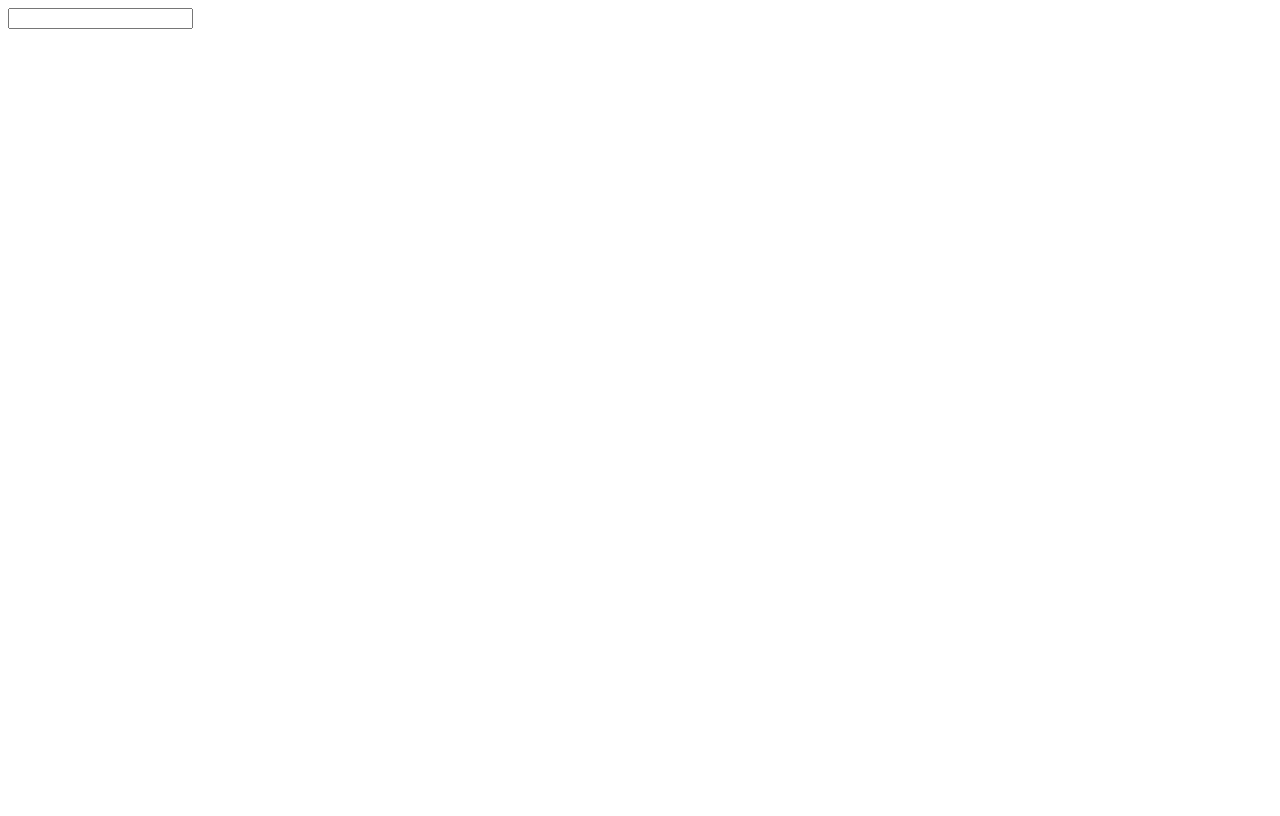
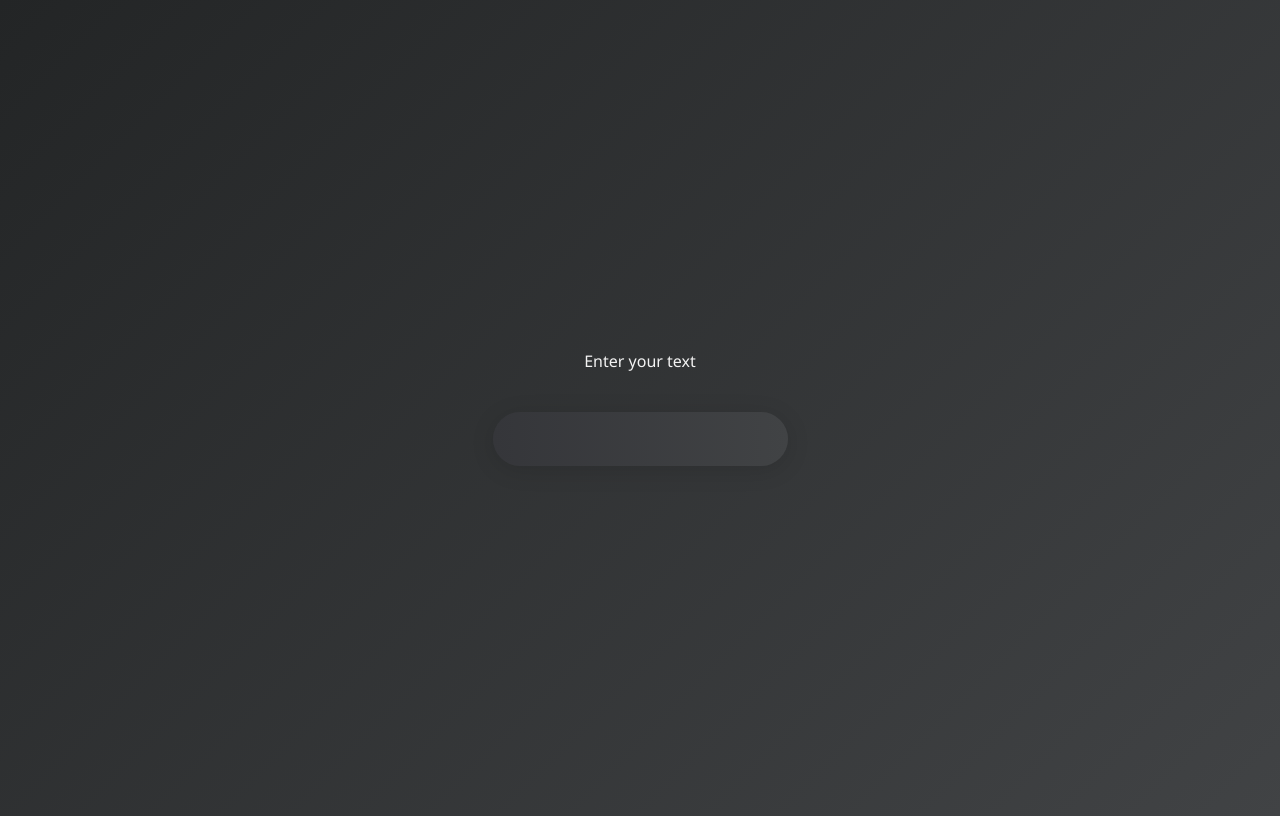
Before and after one commit to xkyota/lodash, a plain HTML site: page index.html in a window 1280 px wide. Drawn offline with nearby package versions, Linux system fonts and the light colour scheme.

Commit message:
Styles have been added

```diff
--- a/index.html
+++ b/index.html
@@ -6,11 +6,48 @@
 		<title>Lodash (Throttle & Debounce)</title>
 	</head>
 	<body>
+		<style>
+			body {
+				background: linear-gradient(135deg, #232526 0%, #414345 100%);
+				color: #f3f3f3;
+				font-family: 'Segoe UI', 'Roboto', Arial, sans-serif;
+				transition: background 0.5s;
+			}
+
+			.wrapper {
+				display: flex;
+				justify-content: center;
+				align-items: center;
+				flex-direction: column;
+				gap: 40px;
+				height: 100vh;
+			}
+
+			.myInput {
+				padding: 1rem 1.5rem;
+				border: none;
+				border-radius: 2rem;
+				box-shadow: 0 4px 24px rgba(0, 0, 0, 0.12);
+				font-size: 1.2rem;
+				transition: box-shadow 0.3s, border 0.3s;
+				outline: none;
+				background: linear-gradient(90deg, #35363a 0%, #414345 100%);
+				color: #f3f3f3;
+			}
+			.myInput:focus {
+				box-shadow: 0 6px 32px rgba(99, 102, 241, 0.25);
+				border: 2px solid #6366f1;
+				background: linear-gradient(90deg, #414345 0%, #35363a 100%);
+			}
+		</style>
 
 		<!-- <p class="show-balance">0</p>
 		<button class="add-balance">Add Balance</button> -->
 
-		<input type="text" class="myInput">
+		<div class="wrapper">
+			<span>Enter your text</span>
+			<input type="text" class="myInput" />
+		</div>
 
 		<script src="https://cdn.jsdelivr.net/npm/lodash@4.17.21/lodash.min.js"></script>
 		<script src="/script.js"></script>
```
Also changed, not shown: script.js (line endings or trailing spaces).
